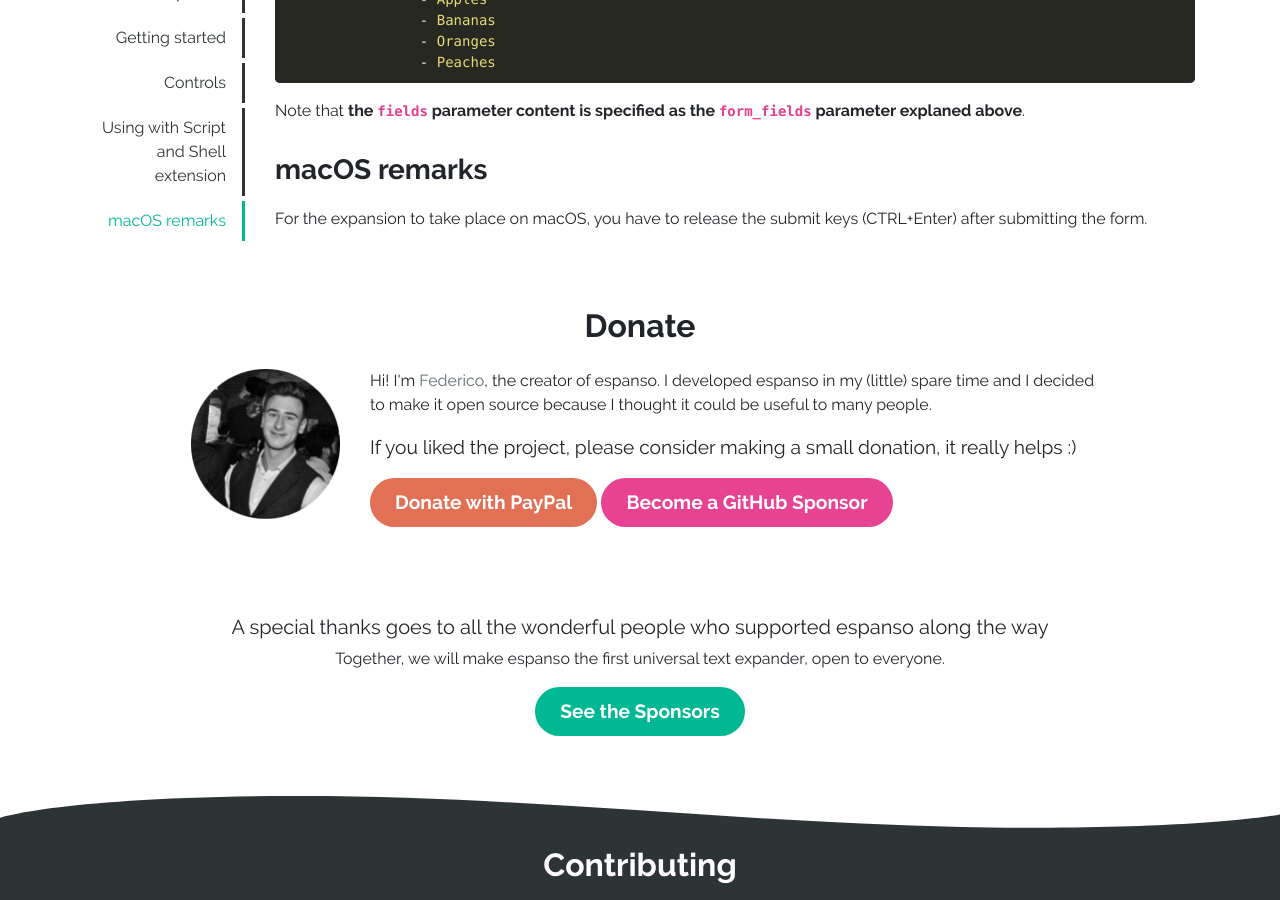
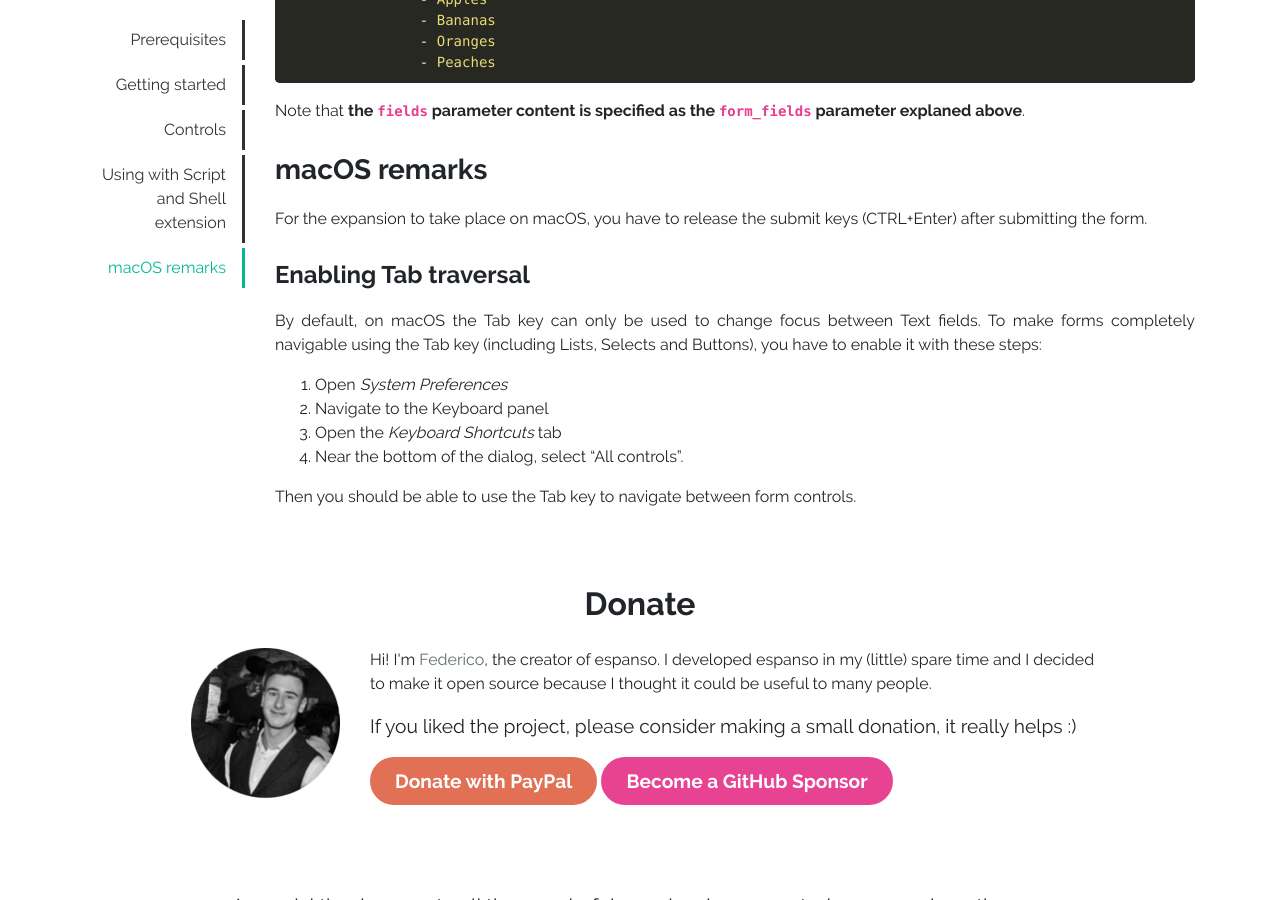
Before and after one commit to espanso/espanso, a Jekyll site: the page built from docs/forms.md, in a window 1280 px wide and 900 px high, scrolled down 5263 px. Built offline with Jekyll 4.4.1, drawn with Linux system fonts in a browser that asks for light colours.

Commit message:
Include macOS remark in docs

```diff
--- a/docs/forms.md
+++ b/docs/forms.md
@@ -217,3 +217,14 @@
 ### macOS remarks
 
 For the expansion to take place on macOS, you have to release the submit keys (CTRL+Enter) after submitting the form.
+
+#### Enabling Tab traversal
+
+By default, on macOS the Tab key can only be used to change focus between Text fields. To make forms completely navigable using the Tab key (including Lists, Selects and Buttons), you have to enable it with these steps:
+
+1. Open *System Preferences*
+2. Navigate to the Keyboard panel
+3. Open the *Keyboard Shortcuts* tab
+4. Near the bottom of the dialog, select "All controls".
+
+Then you should be able to use the Tab key to navigate between form controls.
```
